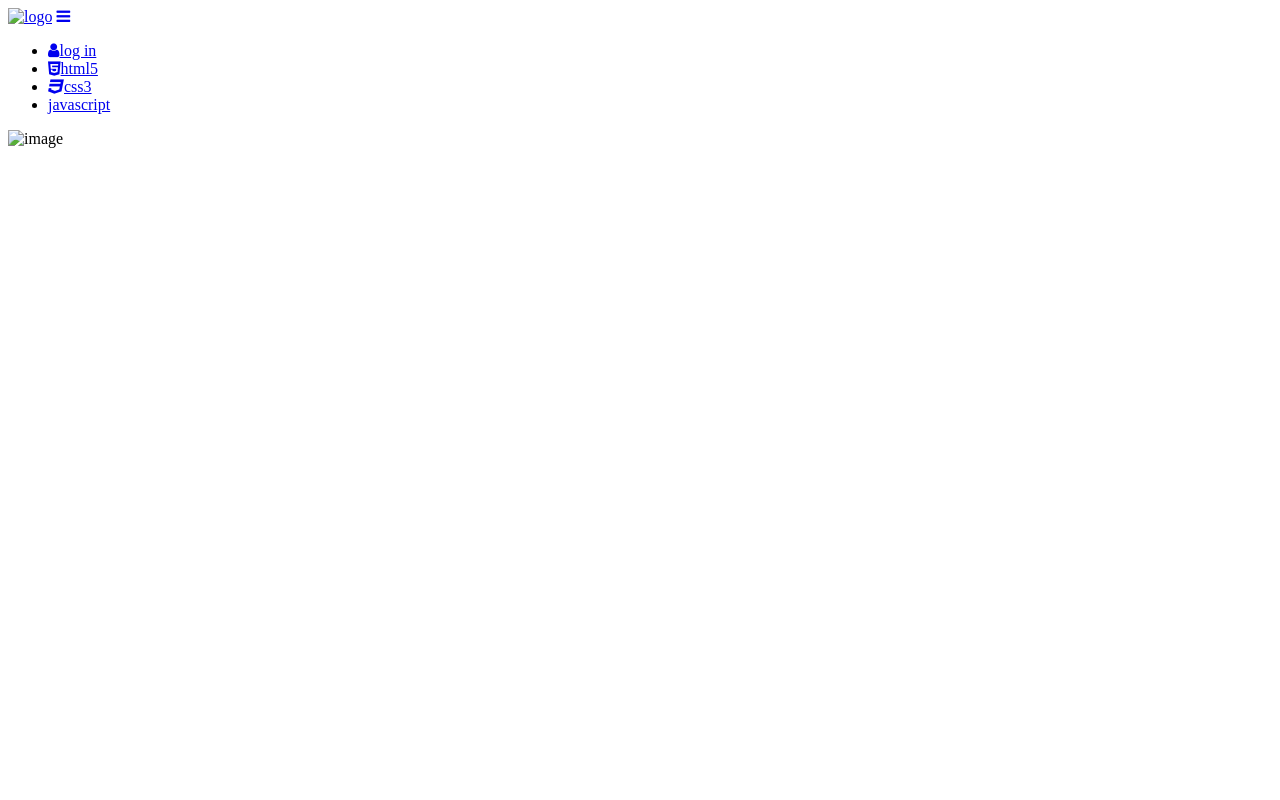
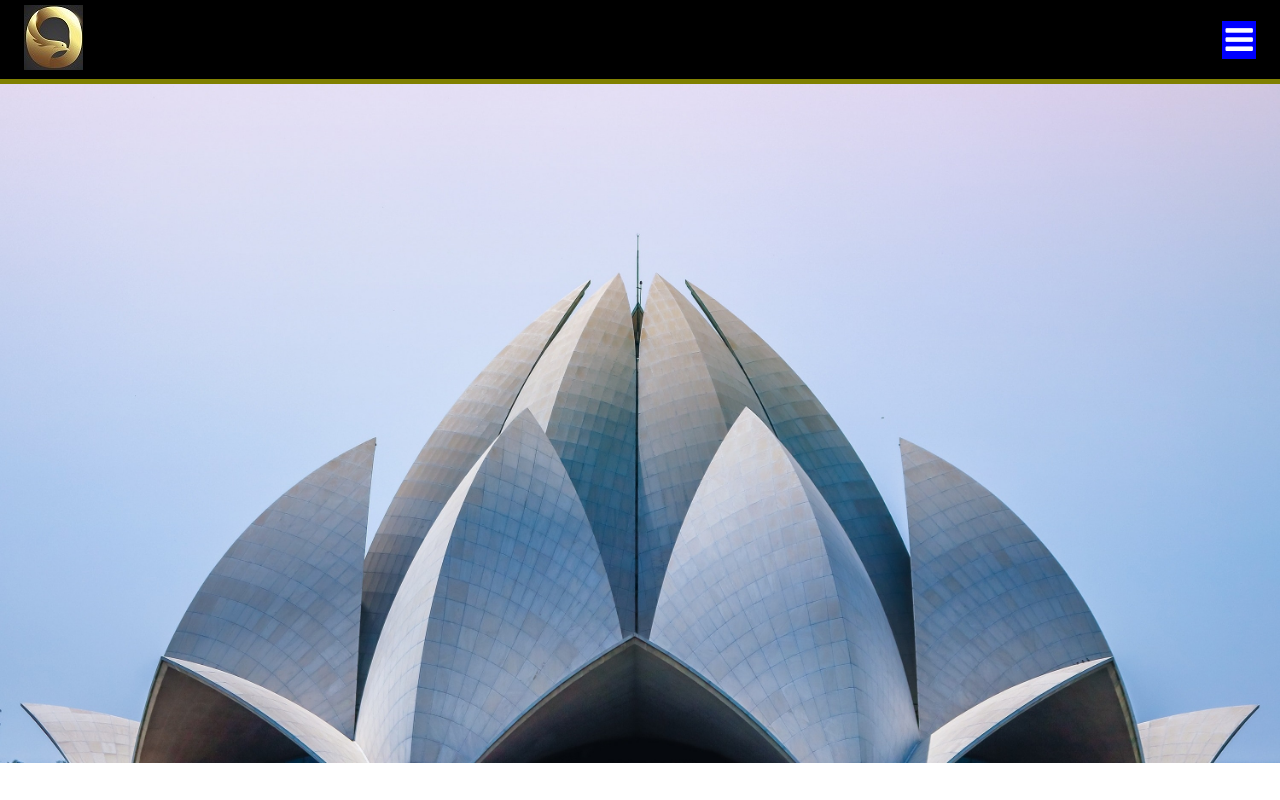
Before and after one commit to suryaMS82/sliding-menu-page, a plain HTML site: page index.html in a window 1280 px wide. Drawn offline with Linux system fonts and the light colour scheme; the site is published under a folder, as on GitHub Pages, so addresses that start at the root find nothing.

Commit message:
Update index.html

```diff
--- a/index.html
+++ b/index.html
@@ -5,14 +5,14 @@
     <meta http-equiv="X-UA-Compatible" content="IE=edge">
     <meta name="viewport" content="width=device-width, initial-scale=1.0">
     <title>sliding menu page</title>
-    <link rel="stylesheet" href="/style.css">
+    <link rel="stylesheet" href="style.css">
 
     <link rel="stylesheet" href="https://stackpath.bootstrapcdn.com/font-awesome/4.7.0/css/font-awesome.min.css">
 </head>
 
 <body>
     <nav class="nav-bar">
-    <a href="#"><img src="/Capture.JPG" alt="logo"></a>
+    <a href="#"><img src="Capture.JPG" alt="logo"></a>
     <a href="#"><i class="fa fa-bars"></i></a>
 
     </nav>
@@ -26,11 +26,11 @@
 
     </div>
     <div class="header">
-        <img src="/pexels.jpg" alt="image">
+        <img src="pexels.jpg" alt="image">
 
     </div>
 
-<script src="/app.js"></script>
+<script src="app.js"></script>
 
 </body>
 </html>
```
